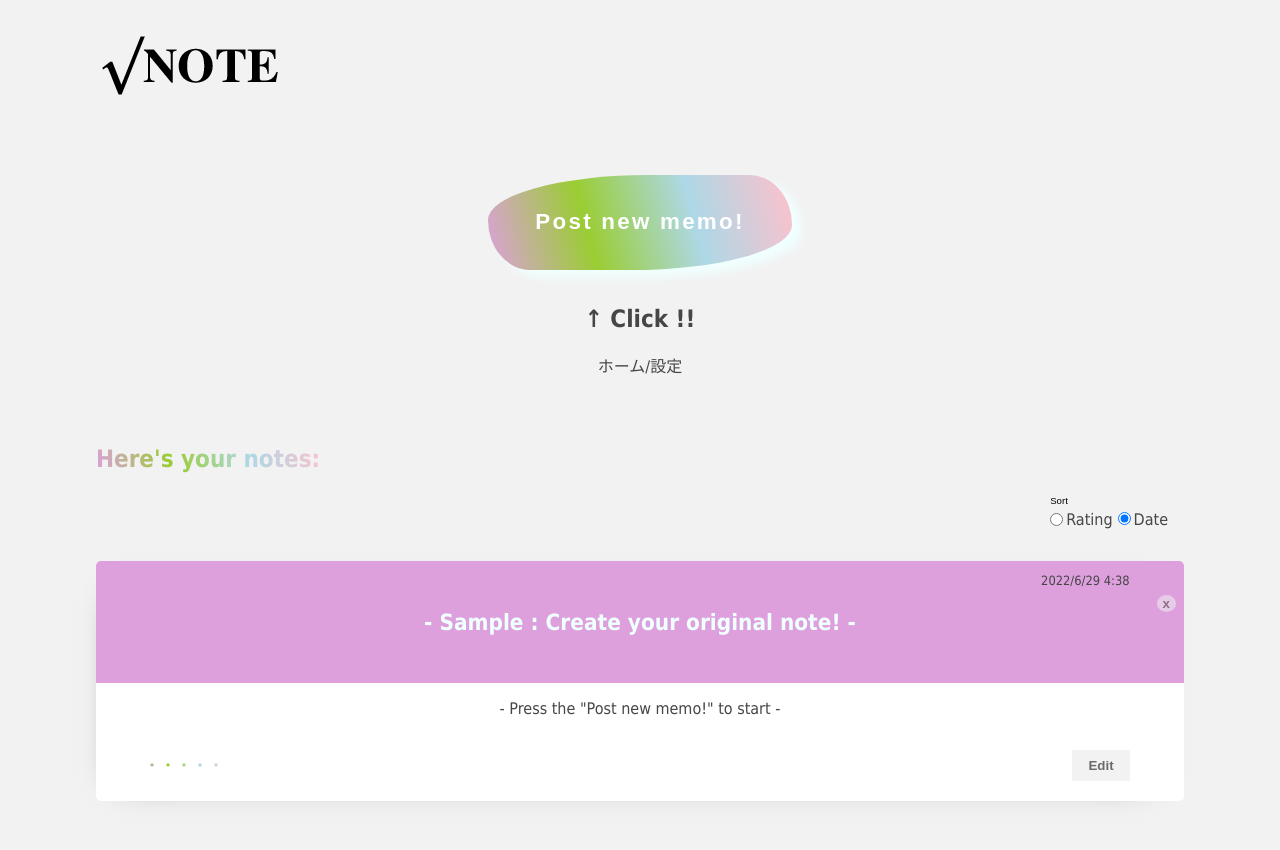
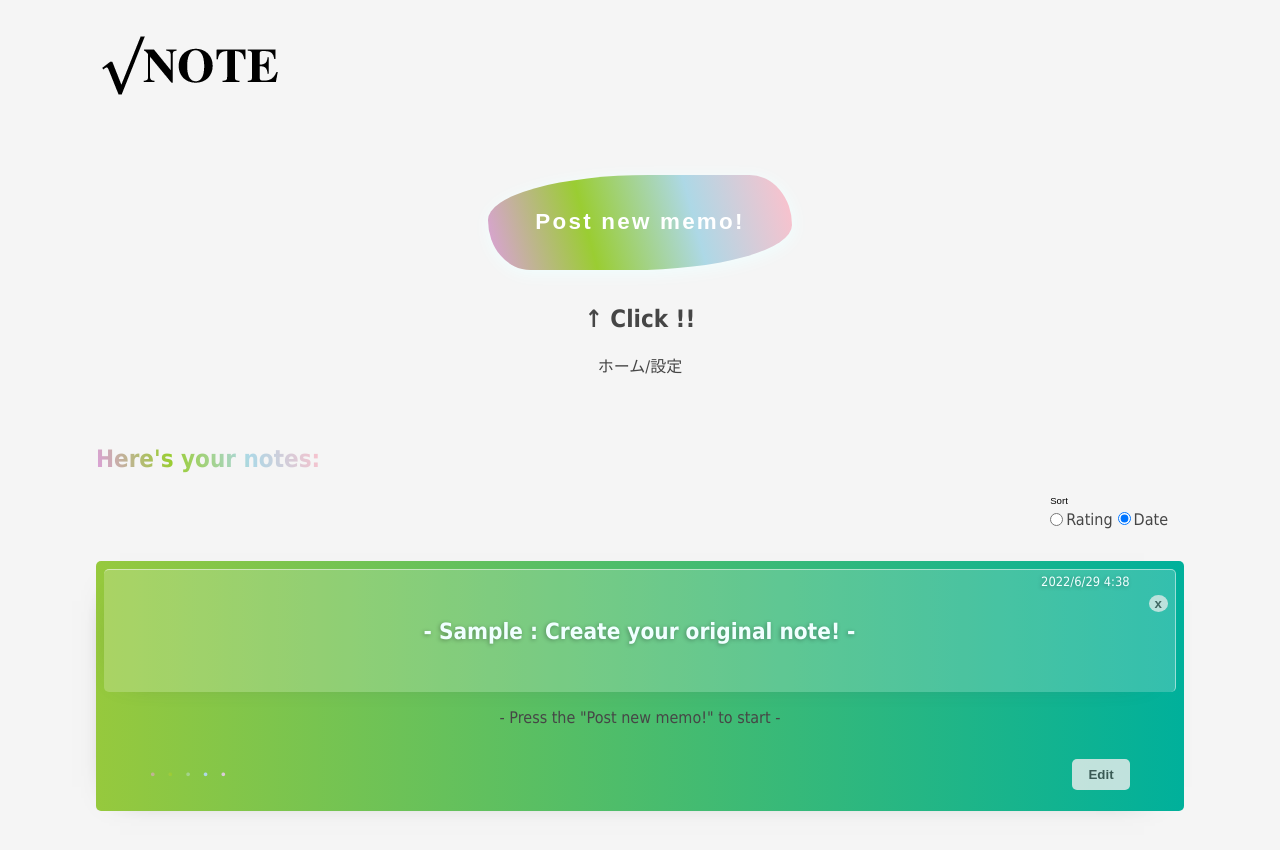
Before and after one commit to ayuyama25/memo-app, a Vue app: page / in a window 1280 px wide. Shown: the top 850 px of the page. Built offline with nearby package versions, Linux system fonts and the light colour scheme.

Commit message:
CSS追加

```diff
--- a/src/HostPage.vue
+++ b/src/HostPage.vue
@@ -80,7 +80,7 @@ export default {
 </script>
 <style>
 body {
-  background-color: #f2f2f2;
+  background-color: WhiteSmoke;
   margin: 0 5%;
   font-family: tahoma;
   text-align: center;
@@ -89,7 +89,8 @@ body {
 button {
   border: none;
   font-weight: bold;
-  color: rgb(70, 70, 70)
+  color: rgb(70, 70, 70);
+  border-radius: 5px;
 }
 h2 {
   padding-top: 1rem;
@@ -113,7 +114,7 @@ h2 {
   left: 0;
   width: 100%;
   height: 100%;
-  background-color: rgba(0, 0, 0, 0.5);
+  background-color: rgba(0, 0, 0, 0.6);
   display: flex;
   align-items: center;
   justify-content: center;
@@ -122,7 +123,9 @@ h2 {
   z-index: 100;
   width: 75%;
   padding: 1rem;
-  background: #fff;
+  background-color: #fff;
+  border-radius: 5px;
+  box-shadow: -2rem 2rem 3rem -6px rgba(0, 0, 0, 0.3);
 }
 /* 文字グラデーション */
 .gradation {
@@ -144,7 +147,7 @@ h2 {
   letter-spacing: 0.1em;
   line-height: 1.5;
   user-select: none;
-  transition: all 0.3s;
+  transition: all 0.3s ease-out;
   border: none;
 }
 .unduration {
@@ -152,16 +155,19 @@ h2 {
   padding: 4rem;
   color: #fff;
   border-radius: 100% 80px /85px 100%;
+  text-shadow: none;
 }
 .unduration:hover {
-  font-size: 1.41rem;
+/*   font-size: 1.41rem; */
   color: azure;
-  border-radius: 60% 100px /100% 85%;
+  border-radius: 60% 150px /100% 85px;
+  border-right: 1px solid rgba(255, 255, 255, 0.8);
+  text-shadow: 0px 0px 1px #fff;
 }
 .pastel {
   background-color: plum;
   background: linear-gradient(15deg,plum,yellowgreen,lightblue,pink);
   background: -webkit-linear-gradient(15deg,plum,yellowgreen,lightblue,pink);
-  box-shadow: 10px 7px 10px azure;
+  box-shadow: 1px 3px 18px azure;
 }
 </style>
--- a/src/components/DeleteMemo.vue
+++ b/src/components/DeleteMemo.vue
@@ -5,7 +5,7 @@
       <div class="content">
         <h3 class="gradation">{{ title }}</h3>
         <div>{{ message }}</div>
-        <button class="options" @click="deleting"> OK</button>
+        <button class="options sayYes" @click="deleting"> YES</button>
         <button class="options" @click="closeModal">Cancel</button>
       </div>
     </div>
@@ -20,7 +20,7 @@ export default {
   },
   data() {
     return {
-      title: 'Would you like to delete?',
+      title: 'Would you like to delete this card?',
       message: 'Once the note is deleted, it cannot be restored.',
       showContent: false,
     }
@@ -45,14 +45,26 @@ export default {
 h3 {
   padding: 1rem 0;
 }
+/* 削除ボタン本体 */
 .deleteButton {
   border-radius: 50%;
   color: rgb(70, 70, 70);
   text-align: center;
   opacity: 0.9;
 }
+/* モーダル内ボタン */
 .options {
   margin: 1.25rem;
-  padding: 0.5rem;
+  padding: 1rem 1.5rem;
+  box-sizing: border-box;
+}
+/* .options:hover {
+  transition: all 0.1s ease-out;
+  outline: 2px solid #fff;
+  outline-offset: -1px;
+} */
+.sayYes {
+  background-color: tomato;
+  color: #fff;
 }
 </style>
--- a/src/components/MemoCards.vue
+++ b/src/components/MemoCards.vue
@@ -10,7 +10,7 @@
 
     <div class="row cards" :class="[index === hoveredIndex ? 'hover' : '']" v-for="(card, index) in cardsArray" :key ="index" @mouseover="hovering(index)" @mouseleave="mouseOff">
 
-      <li class="cardsTitle">{{ card.title }}</li>
+      <li class="cardsTitle" :class="[index === hoveredIndex ? 'hoverTitle' : '']">{{ card.title }}</li>
       <li class="cardsDescription">{{ card.description }}</li>
       <li class="cardsRating gradation">{{ ratingData(card.rating) }}</li>
       <li class="cardsDate">{{ setYear(card.timestamp) }}/{{ setMonth(card.timestamp) }}/{{ setDay(card.timestamp) }} {{ setHour(card.timestamp) }}:{{ setMinute(card.timestamp) }}</li>
@@ -119,7 +119,11 @@ export default {
   width: 100%;
   height: 100%;
   margin: 1rem auto;
-  background-color: #fff;
+
+background: #00b09b;  /* fallback for old browsers */
+background: -webkit-linear-gradient(to right, #96c93d, #00b09b);  /* Chrome 10-25, Safari 5.1-6 */
+background: linear-gradient(to right, #96c93d, #00b09b); /* W3C, IE 10+/ Edge, Firefox 16+, Chrome 26+, Opera 12+, Safari 7+ */
+
   position: relative;
   border-radius: 5px;
   padding-bottom: 1rem;
@@ -128,13 +132,19 @@ export default {
 .cardsTitle {
   display: block;
   position: relative;
-  background-color: plum;
+  background-color: rgba(255, 255, 255, 0.2);
+  backdrop-filter: blur(10%);
+  border-top: 1px solid rgba(255, 255, 255, 0.5);
+  border-right: 1px solid rgba(255, 255, 255, 0.5);
   color: azure;
   text-align: center;
+  margin: 0.5rem 0.5rem 0 0.5rem;
   padding: 3rem;
-  border-radius: 5px 5px 0 0;
+  border-radius: 5px;
   font-size: 1.4rem;
   font-weight: 600;
+  text-shadow: -1px 1px 4px rgba(0, 0, 0, 0.3);
+  box-shadow: -0.5rem 0.5rem 2rem -2rem rgb(70, 70, 70);
 }
 .cardsDescription {
   position: relative;
@@ -148,7 +158,7 @@ export default {
   position: relative;
   left: 3rem;
   display: inline-block;
-  font-size: 1rem;
+  font-size: 1.1rem;
   padding: 0.6rem 0;
 }
 .cardsDate {
@@ -156,29 +166,37 @@ export default {
   top: 5%;
   right: 5%;
   display: inline-block;
+  color: azure;
   font-size: 0.8rem;
+  text-shadow: -1px 1px 4px rgba(0, 0, 0, 0.3);
 }
-/* マウスホバー */
+/* カードへのマウスホバー */
 .hover {
-  transform: all 0.3s;
+  transition: all 0.3s ease-out;
   box-shadow: -1rem 1rem 2.5rem -2rem rgb(70, 70, 70);
 }
-/* 編集ボタンの位置 */
+.hoverTitle {
+  background-color: rgba(255, 255, 255, 0.35);
+  transition: all 0.3s ease-out;
+}
+/* 編集ボタンの位置、イベント */
 .editButton {
   position: absolute;
   bottom: 2%;
   right: 5%;
+  transition: all 0.2s ease-out;
   opacity: 0.8;
 }
 .editButton:hover {
   opacity: 1;
 }
-/* 削除ボタンの位置 */
+/* 削除ボタンの位置、イベント */
 .deleteButton {
   position: absolute;
   top: 2rem;
-  right: 0.5rem;
-  opacity: 0.6;
+  right: 1rem;
+  transition: all 0.1s ease-out;
+  opacity: 0.8;
 }
 .deleteButton:hover {
   opacity: 1;
```
